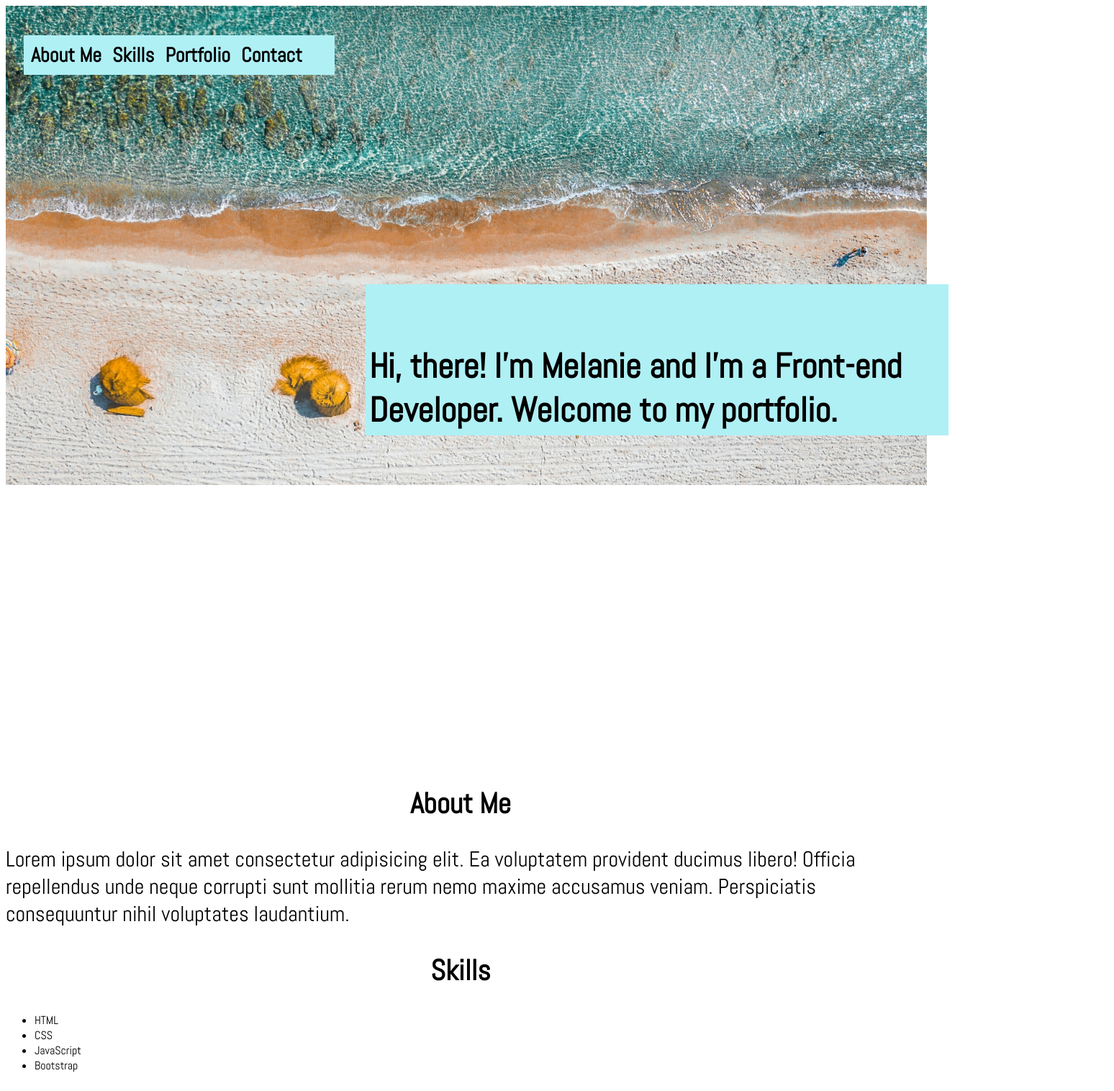
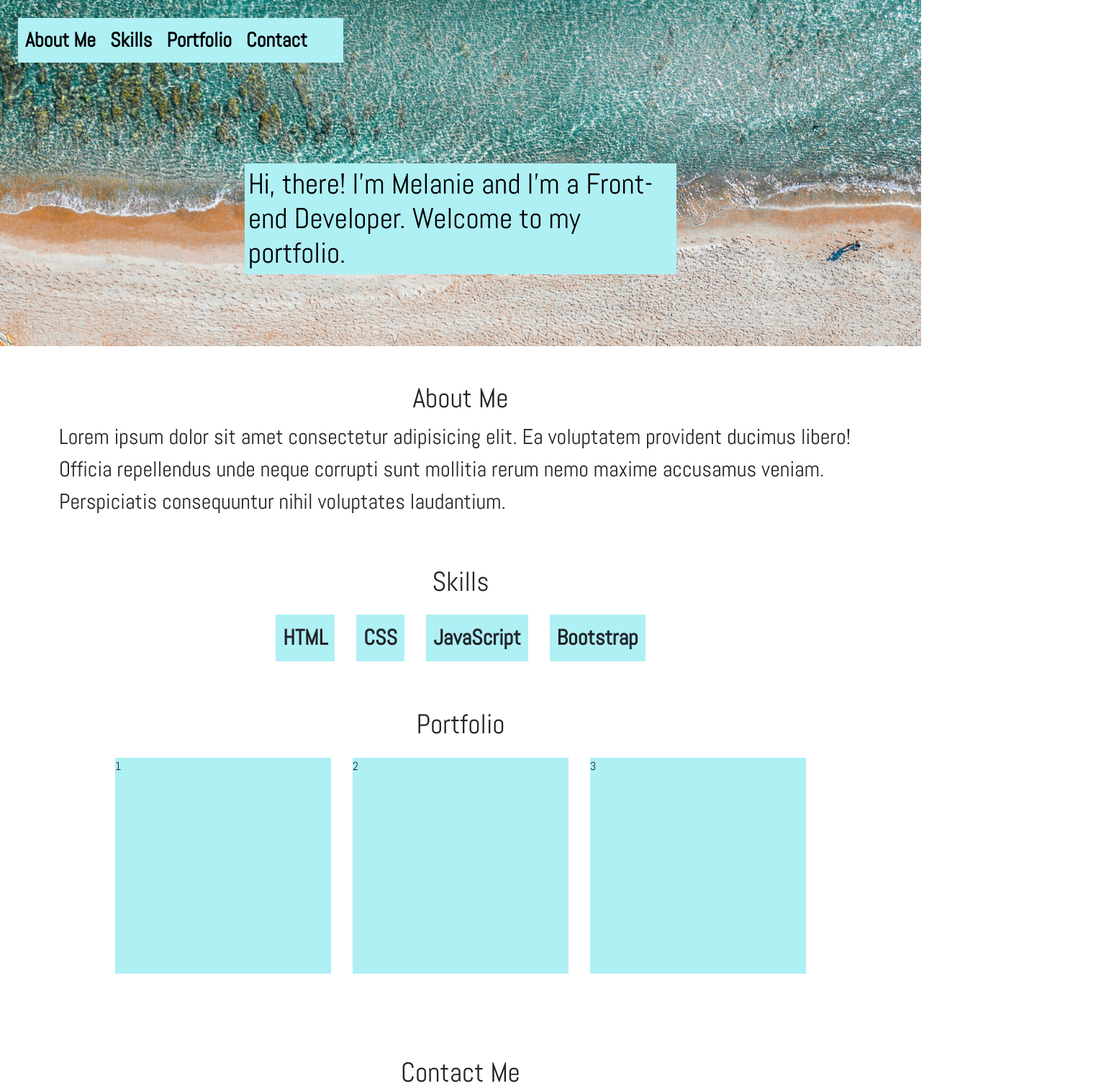
Before and after one commit to melvieira/portfolio_webpage, a plain HTML site: page index.html in a window 1280 px wide. Shown: the top 1516 px of the page at 72% size, 1548 px wide, since content can reach past the window. Drawn offline with nearby package versions, Linux system fonts and the light colour scheme.

Commit message:
fixed resizing except portfolio section

```diff
--- a/index.html
+++ b/index.html
@@ -5,53 +5,94 @@
     <meta http-equiv="X-UA-Compatible" content="IE=edge" />
     <meta name="viewport" content="width=device-width, initial-scale=1.0" />
     <title>Melanie R. Vieira</title>
-    <link rel="stylesheet" href="resources/css/style.css" />
+    <!-- bootstrap CSS -->
+    <link href="https://cdn.jsdelivr.net/npm/bootstrap@5.0.2/dist/css/bootstrap.min.css" rel="stylesheet" integrity="sha384-EVSTQN3/azprG1Anm3QDgpJLIm9Nao0Yz1ztcQTwFspd3yD65VohhpuuCOmLASjC" crossorigin="anonymous">
+
+
     <link href="https://fonts.googleapis.com/css2?family=Abel&family=Raleway:wght@700&display=swap" rel="stylesheet">
     <link href="https://fonts.googleapis.com/css2?family=Abel&family=Raleway:wght@900&display=swap" rel="stylesheet">
+        <!-- my CSS link -->
+    <link rel="stylesheet" href="resources/css/style.css" />
   </head>
   <body>
-    <div class="pagebox container">
-        <div class = "topsection">
-            <img src="resources/images/beachpic.jpg" class="banner">
+
+<!-- Jumbotron -->
+    <div
+    class="banner"
+    style="
+      background: url(resources/images/beachpic.jpg
+      ) no-repeat;
+      background-size:cover;
+      max-width: auto;
+      height:fit-content;
+    "
+  >
     <nav>
         <ul>
-                    <li>About Me</li>
-                    <li>Skills</li>
-                    <li>Portfolio</li>
-                    <li>Contact</li>
+            <li><a href=#aboutMe style="text-decoration:none"> About Me</a></li>
+            <li><a href=#skills style="text-decoration:none">Skills</a></li>
+            <li><a href=#portfolio style="text-decoration:none">Portfolio</a></li>
+            <li><a href=#contact style="text-decoration:none">Contact</a></li>
         <ul>
     </nav>
+    <div class= "topsection"> <a id="topsection"></a>
+        <div class="container pagebox">
+            <div class = "row">
+                <div class = "col">
+                    <img src="" class="banner" style= "width:100%";>
+
+                </div>
+            </div>
+        </div>
+
+        <div class="container">
+            <div class="row">
+                <div class="col d-flex justify-content-center">
                     <h1>Hi, there! I'm Melanie and I'm a Front-end Developer.
                             Welcome to my portfolio.
                     </h1>
                 </div>
-        <div class="midsection">
-            <h2>About Me</h2>
+            </div>
+
+        </div>
+    </div>
+</div>
+        <div class="container">
+            <div class="row">
+                <div class="col midsection">
+                    <h2><a id="aboutMe">About Me</a></h2>
                     <p> Lorem ipsum dolor sit amet consectetur adipisicing elit. Ea voluptatem provident ducimus libero! Officia repellendus unde
                         neque corrupti sunt mollitia rerum nemo maxime accusamus veniam. Perspiciatis consequuntur nihil voluptates laudantium.
                 </div>
-        <div>
-            <h2>Skills</h2>
-            <ul>
-                <li>HTML</li>
-                <li>CSS</li>
-                <li>JavaScript</li>
-                <li>Bootstrap</li>
             </div>
-        <div class="midsection">
-            <h2>Portfolio</h2>
+
+    <div class="container">
+        <div class="row">
+            <div class= "col">
+                <h2><a id="skills">Skills</a></h2>
+            <div class="grid techSkills boxsection d-flex">
+                <div class="item skill-1">HTML</div>
+                <div class="item skill-2">CSS</div>
+                <div class="item skill-3">JavaScript</div>
+                <div class="item skill-4">Bootstrap</div>
+            </div>
         </div>
     <div class="container">
-            <div class="grid boxsection">
+        <div class="row">
+            <div class="col midsection">
+                <h2><a id="portfolio">Portfolio</a></h2>
+        <div class="grid boxsection d-flex justify-content-center">
                 <div class="item item-1"> 1</div>
                 <div class="item item-2"> 2</div>
                 <div class="item item-3"> 3</div>
-                <div class="item item-4"> 4</div>
         </div>
         </div>
+
         <div class="container">
+            <div class="row">
+                <div class="col">
                     <footer>
-                <h2>Contact Me</h2>
+                        <h2><a id="contact">Contact Me</a></h2>
                         <ul>
                             <li><span>GitHub:</span> <a href="https://github.com/melvieira" target="_blank">melvieira</a></li>
                             <li><span>LinkedIn:</span> <a href="https://www.linkedin.com/in/melanie-ribeiro-vieira/" target="_blank"> Melanie Ribeiro Vieira</a></li>
@@ -59,5 +100,9 @@
                     </footer>
                 </div>
             </div>
+        </div>
+    <h3 class="top" style="text-align: center; text"><a href=#topsection style="text-decoration:none">Top</a></h3>
+    <br>
+    <script src="https://cdn.jsdelivr.net/npm/bootstrap@5.0.2/dist/js/bootstrap.bundle.min.js" integrity="sha384-MrcW6ZMFYlzcLA8Nl+NtUVF0sA7MsXsP1UyJoMp4YLEuNSfAP+JcXn/tWtIaxVXM" crossorigin="anonymous"></script>
   </body>
 </html>
--- a/resources/css/style.css
+++ b/resources/css/style.css
@@ -1,28 +1,21 @@
 body {
   font-family: Abel, "Times New Roman", Times, serif;
 }
-
-.banner {
-  display: flex;
-  position: absolute;
-  z-index: -1;
+a {
+  color: black;
+  transition-duration: 0.1s;
+  transition-timing-function: ease-in;
 }
-
-.topsection img {
-  width: 100%;
+a:hover {
+  font-size: 35px;
 }
-
-.topsection {
-  height: 800px;
-  margin-bottom: 200px;
-}
-
 nav ul {
   display: flex;
   position: relative;
   list-style: none;
   background-color: rgb(175, 240, 245);
   padding: 10px;
+  align-items: flex-start;
 }
 
 nav li {
@@ -30,36 +23,56 @@ nav li {
   box-shadow: 15px;
   font-size: 28px;
   font-weight: bolder;
-  padding-right: 15px;
+  padding-right: 20px;
 }
 nav {
   display: flex;
   position: relative;
+
   padding: 25px;
 }
 
 h1 {
   display: flex;
   position: relative;
-  align-items: flex-end;
-  font-size: 48px;
+  font-size: 40px;
   color: black;
   background-color: rgb(175, 240, 245);
   padding: 5px;
-  width: 800px;
-  height: 200px;
-  margin-top: 250px;
-  margin-left: 500px;
+  max-width: 600px;
+  height: auto;
+  margin-bottom: 100px;
+  margin-top: 75px;
 }
 
-.midsection {
-  padding-top: 50px;
+img {
+  border-radius: 5%;
+  width: 100%;
 }
 
 h2 {
-  font-size: 40px;
+  font-size: 38px;
   display: flex;
   justify-content: center;
+  margin-top: 50px;
+}
+.techSkills {
+  text-align: center;
+  justify-content: center;
+}
+
+.skill-1,
+.skill-2,
+.skill-3,
+.skill-4,
+.skill-5 {
+  background: rgb(175, 240, 245);
+  font-size: 30px;
+  font-weight: bolder;
+  text-align: center;
+  min-width: fit-content;
+  margin: 15px;
+  padding: 10px;
 }
 
 p {
@@ -76,9 +89,9 @@ p {
 .item-4,
 .item-5 {
   background: rgb(175, 240, 245);
-  width: 350px;
-  height: 355px;
-  margin: 20px;
+  min-width: 300px;
+  height: 300px;
+  margin: 15px;
 }
 
 footer {
@@ -103,3 +116,8 @@ footer li {
 footer span {
   font-weight: bolder;
 }
+
+.top {
+  padding: 20px;
+  margin-bottom: 60px;
+}
```
Lines whose indentation alone changed are shown as unchanged.
